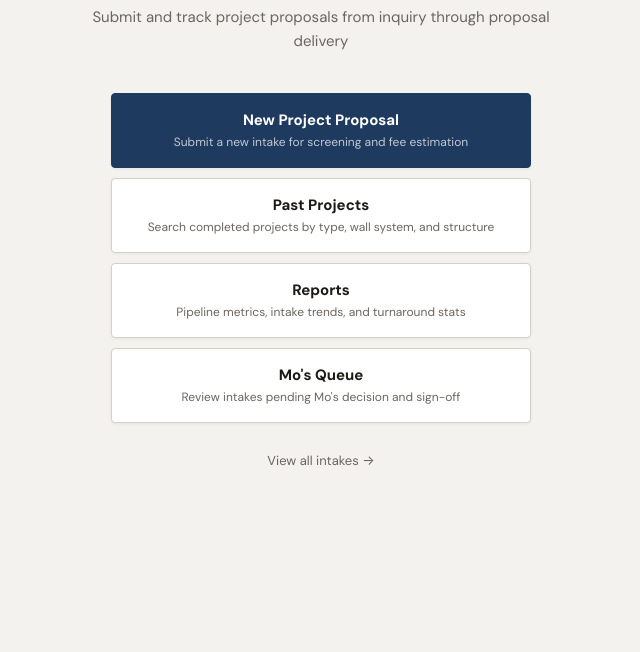
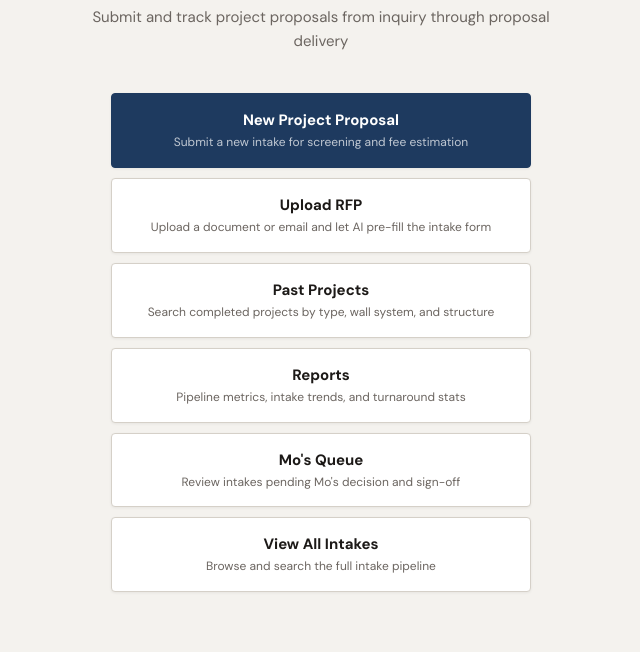
Before and after one commit to zwoodward34-create/avs-intake-gate, a FastAPI app: page / in a window 1280 px wide. Shown: the part 238-890 px from the top of the page, without its empty margins (319-959 px from the left). Before the commit the page ends 704 px from the top, so only its background shows below. Run offline with FastAPI, Linux system fonts and the light colour scheme; some libraries are stand-ins or nearby versions.

Commit message:
Add Upload RFP and View All Intakes buttons to home; fix Mo fee input visibility
- Add Upload RFP launch button below New Project Proposal on home screen
- Move View All Intakes from footer text link to launch-btn at bottom of stack
- Remove dark inline style from Mo fee override input so it uses standard
  form field colors (was black-on-black in the light theme)

Co-Authored-By: Claude Sonnet 4.6 <noreply@anthropic.com>

```diff
--- a/app/templates/launch.html
+++ b/app/templates/launch.html
@@ -12,6 +12,11 @@
   <a class="launch-btn launch-btn-primary" href="/intakes/new">
     <div class="launch-btn-title">New Project Proposal</div>
     <div class="launch-btn-desc">Submit a new intake for screening and fee estimation</div>
+  </a>
+
+  <a class="launch-btn" href="/intake/upload">
+    <div class="launch-btn-title">Upload RFP</div>
+    <div class="launch-btn-desc">Upload a document or email and let AI pre-fill the intake form</div>
   </a>
 
   <a class="launch-btn" href="/past-projects">
@@ -33,10 +38,11 @@
     <div class="launch-btn-desc">Review intakes pending Mo's decision and sign-off</div>
   </a>
 
-</div>
+  <a class="launch-btn" href="/dashboard">
+    <div class="launch-btn-title">View All Intakes</div>
+    <div class="launch-btn-desc">Browse and search the full intake pipeline</div>
+  </a>
 
-<div class="launch-footer">
-  <a href="/dashboard" class="launch-footer-link">View all intakes →</a>
 </div>
 
 {% endblock %}
--- a/app/templates/mo_review.html
+++ b/app/templates/mo_review.html
@@ -124,7 +124,7 @@
           <input type="number" name="mo_fee_override" min="0" step="100"
                  value="{{ intake.mo_fee_override or '' }}"
                  placeholder="e.g. 42000"
-                 style="width:220px; padding:8px 10px; background:var(--surface2,#1e2a1e); border:1px solid rgba(255,255,255,0.18); border-radius:6px; color:inherit; font-size:15px" />
+                 style="width:220px; font-size:15px" />
         </div>
       </div>
       {% endif %}
```
